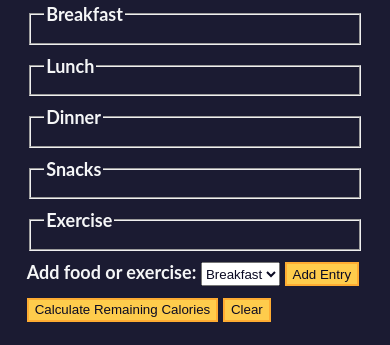
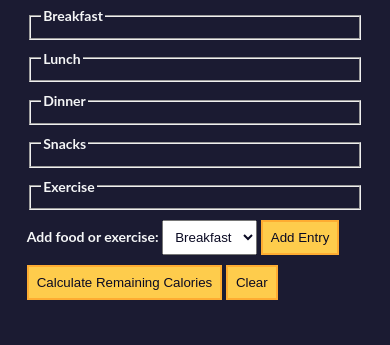
Before and after one commit to PraveenSinghKshatri/Calorie-Counter, a plain HTML site: page index.html in a window 390 px wide. Shown: the part 121-466 px from the top of the page. Drawn offline with Linux system fonts and the light colour scheme.

Commit message:
Responsive

```diff
--- a/styles.css
+++ b/styles.css
@@ -105,3 +105,20 @@
   .fa-github{
     cursor: pointer;
   }
+
+  /* Responsive styles */
+  @media only screen and (max-width: 480px) {
+    body {
+      font-size: 14px;
+    }
+
+    .container {
+      padding: 0 5px;
+    }
+
+    button,
+    input,
+    select {
+      padding: 8px;
+    }
+  }
```
